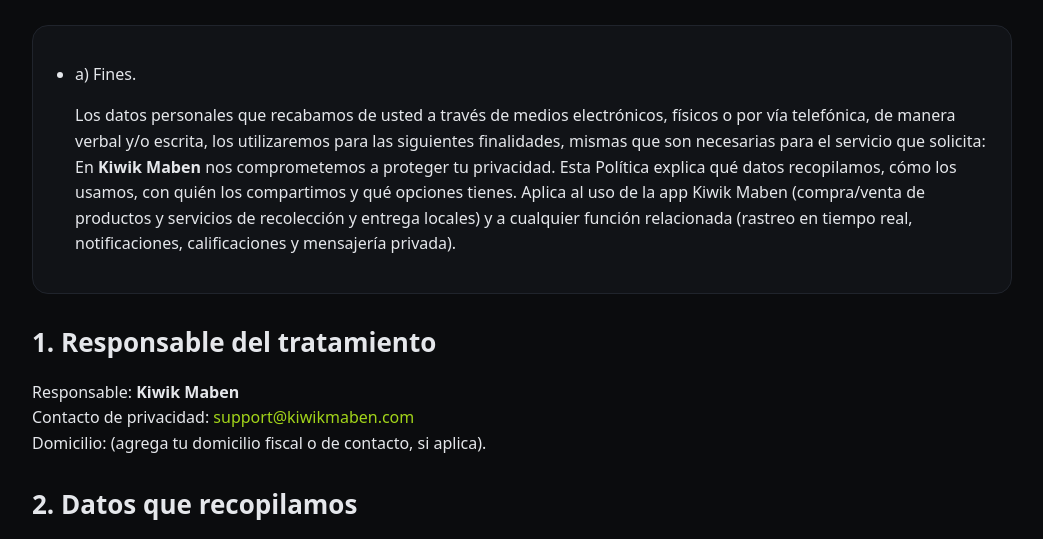
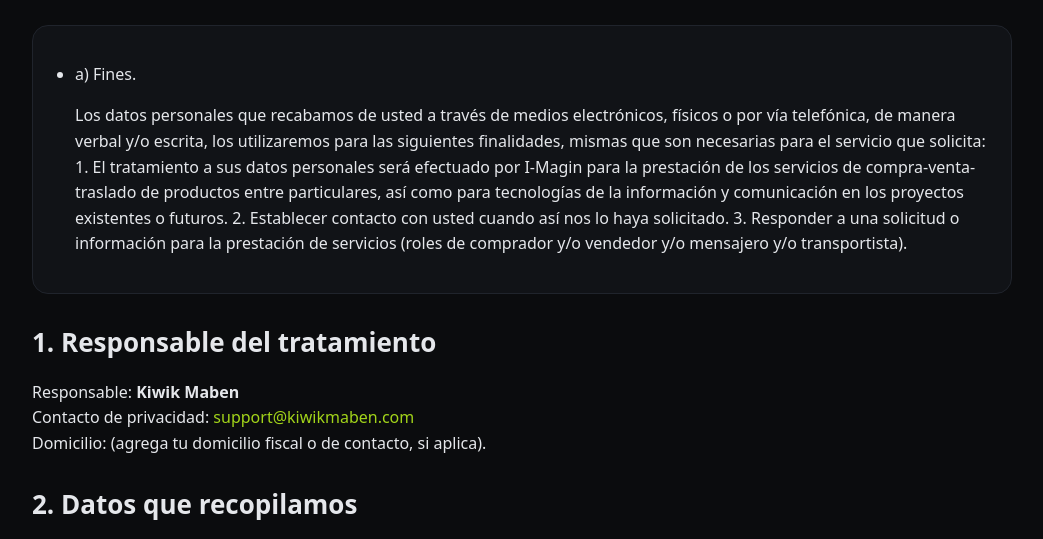
Before and after one commit to cflores23/kiwik-maben-privacy, a plain HTML site: page index.html in a window 1280 px wide. Shown: the part 192-731 px from the top of the page, without its empty margins (118-1161 px from the left). Drawn offline with Linux system fonts and the light colour scheme.

Commit message:
Update index.html

```diff
--- a/index.html
+++ b/index.html
@@ -50,7 +50,10 @@
     <ul>
       <li>a) Fines.</li>
     <p>Los datos personales que recabamos de usted a través de medios electrónicos, físicos o por vía telefónica, de manera verbal y/o escrita, los utilizaremos para las siguientes finalidades, mismas que son necesarias para el servicio que solicita:
-      En <strong>Kiwik Maben</strong> nos comprometemos a proteger tu privacidad. Esta Política explica qué datos recopilamos, cómo los usamos, con quién los compartimos y qué opciones tienes. Aplica al uso de la app Kiwik Maben (compra/venta de productos y servicios de recolección y entrega locales) y a cualquier función relacionada (rastreo en tiempo real, notificaciones, calificaciones y mensajería privada).</p>
+      1. El tratamiento a sus datos personales será efectuado por I-Magin para la prestación de los servicios de compra-venta-traslado de productos entre particulares, así como para tecnologías de la información y comunicación en los proyectos existentes o futuros.
+      2. Establecer contacto con usted cuando así nos lo haya solicitado.
+      3. Responder a una solicitud o información para la prestación de servicios (roles de comprador y/o vendedor y/o mensajero y/o transportista).
+    </p>
     </ul>
   </div>
 
```
